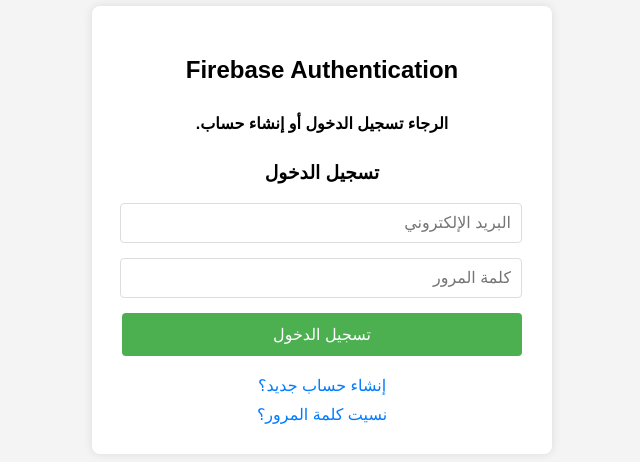
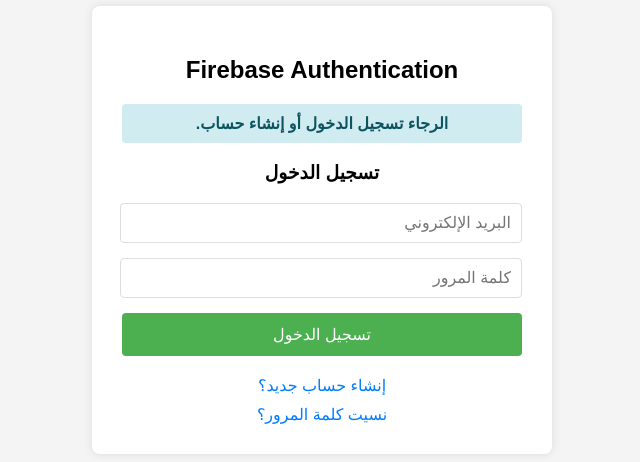
Before and after one commit to akramzayed1995818-code/AmoaliApp1, a plain HTML site: page index.html in a window 1280 px wide. Shown: the part 170-632 px from the top of the page, without its empty margins (318-958 px from the left). Drawn offline with Linux system fonts and the light colour scheme; no server answers.

Commit message:
Update index.html

```diff
--- a/index.html
+++ b/index.html
@@ -5,6 +5,7 @@
     <meta name="viewport" content="width=device-width, initial-scale=1.0">
     <title>Firebase Auth Demo - Amoali2</title>
     <style>
+        /* كود الـ CSS الذي قدمته */
         body {
             font-family: Arial, sans-serif;
             background-color: #f4f4f4;
@@ -52,6 +53,7 @@
             padding: 10px;
             border-radius: 4px;
             font-weight: bold;
+            display: none; /* إخفائها افتراضيًا لتظهر فقط عند الحاجة */
         }
         .success {
             background-color: #d4edda;
@@ -62,6 +64,11 @@
             background-color: #f8d7da;
             color: #721c24;
             border-color: #f5c6cb;
+        }
+        .info { /* أضفت هذا الكلاس للرسائل المعلوماتية */
+            background-color: #d1ecf1;
+            color: #0c5460;
+            border-color: #bee5eb;
         }
         .form-section {
             display: none; /* Hidden by default */
```
